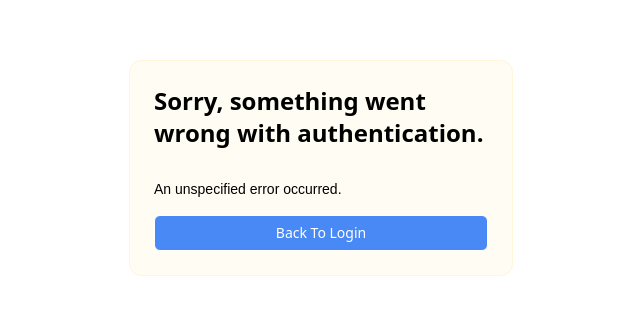
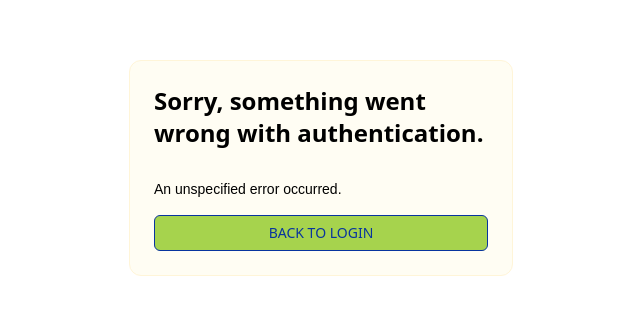
Before and after one commit to ochovhaniuk98/PRJ566NBB-02, a Next.js app in the folder biteclub/: page /auth-error in a window 1280 px wide. Shown: the part 232-546 px from the top of the page, without its empty margins (319-959 px from the left). Built offline with nearby package versions, Linux system fonts and the light colour scheme; a web font is replaced by a local one.

Commit message:
BUG FIX: (auth-error) backToLogin page button

```diff
--- a/biteclub/src/app/(auth)/auth-error/page.jsx
+++ b/biteclub/src/app/(auth)/auth-error/page.jsx
@@ -3,17 +3,13 @@
 import { Card, CardContent, CardHeader, CardTitle } from '@/components/auth/ui/Card';
 import { Button } from '@/components/auth/ui/Button';
 import { useRouter, useSearchParams } from 'next/navigation';
-import { useState } from 'react';
 
-export default function Page() {
+export default function ErrorPage() {
   const router = useRouter();
   const searchParams = useSearchParams();
-  const [isLoading, setIsLoading] = useState(false);
-
   const error = searchParams.get('error');
 
-  const handleLoginClick = () => {
-    setIsLoading(true);
+  const handleClick = () => {
     router.push('/login');
   };
 
@@ -23,9 +19,7 @@ export default function Page() {
         <div className="flex flex-col gap-6">
           <Card>
             <CardHeader>
-              <CardTitle className="text-2xl">
-                Sorry, something went wrong with authentication.
-              </CardTitle>
+              <CardTitle className="text-2xl">Sorry, something went wrong with authentication.</CardTitle>
             </CardHeader>
             <CardContent>
               {error ? (
@@ -33,12 +27,7 @@ export default function Page() {
               ) : (
                 <p className="text-sm text-muted-foreground">An unspecified error occurred.</p>
               )}
-              <Button
-                variant="googlebtn"
-                className="w-full font-roboto font-normal mt-4"
-                onClick={handleLoginClick}
-                disabled={isLoading}
-              >
+              <Button className="w-full font-roboto font-normal mt-4" onClick={handleClick}>
                 Back To Login
               </Button>
             </CardContent>
```
